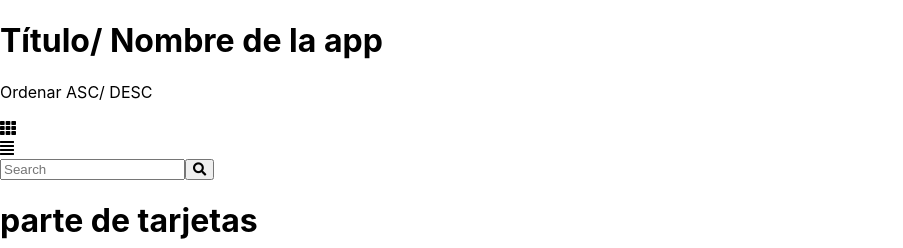
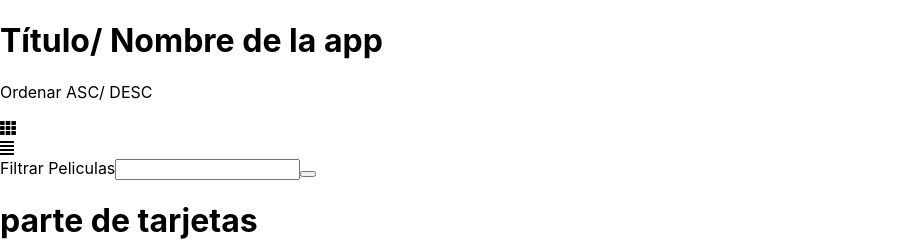
Before and after one commit to federico-creator/Proyecto-Final-Prog3-Grupo8, a React (Create React App) app in the folder proyecto/: page / in a window 1280 px wide. Shown: the top 248 px of the page, without its empty margins (0-903 px from the left). Built offline with nearby package versions, Linux system fonts and the light colour scheme; no server answers.

Commit message:
filtrado listo

```diff
--- a/proyecto/src/App.js
+++ b/proyecto/src/App.js
@@ -1,42 +1,16 @@
-import { Component } from 'react';
 import './App.css';
-import Header from './Components/Header/Header';
-import Tarjetas from './Components/Tarjetas/Tarjetas';
+import Main from './Components/Main/Main';
 import Footer from './Components/Footer/Footer';
 
-class App extends Component {
-  constructor(){
-    super()
-    this.state={
-      display: "cuadricula"
-    }
-  }
-
-  cuadriculado(){
-    this.setState({
-      display: "cuadricula"
-    })
-  }
-
-  alineado(){
-    this.setState({
-      display: "lineal"
-    })
-  }
-
-  render(){
-    /* console.log(this.state.display); */
+function App () {
     return (
       <div>
-        <Header
-        cuadriculado={()=>this.cuadriculado()}
-        alineado={()=>this.alineado()}/>
-        <Tarjetas display={this.state.display}/>
+        <Main/>
         <Footer/>
       </div>
     );
   }
-  }
+
 
 
 export default App;
--- /dev/null
+++ b/proyecto/src/Components/Filtrado/Filtrado.js
@@ -0,0 +1,43 @@
+import React, {Component} from "react"
+
+
+class Filtrado extends Component{
+
+    constructor(props){
+        super(props)
+        this.state={
+            filter: ""
+
+        }
+    }
+
+     enviarSubmit(e){
+        e.preventDefault()
+    }
+
+    cambios(e){
+        this.setState({
+            filter: e.target.value
+        }, ()=> this.props.filtrar(this.state.filter))
+    }
+
+
+
+
+    render(){
+        console.log(this.state.personajes);
+        return(
+            <form onSubmit={(e)=>this.enviarSubmit(e)}>
+
+                <label>Filtrar Peliculas</label>
+                <input type="text" name= "name" onChange={(e)=>this.cambios(e)} value={this.state.filter}  />
+                <button type= "submit" ></button>
+            </form>
+
+
+        )
+    }
+}
+
+
+export default Filtrado
--- a/proyecto/src/Components/Header/Header.js
+++ b/proyecto/src/Components/Header/Header.js
@@ -1,5 +1,6 @@
 import React  from "react"
 import "./Header.css"
+import Filtrado from "../Filtrado/Filtrado"
 
 //por ahora es sin estado, seguro despues hay que cambiarlo
 function Header(props) {
@@ -11,10 +12,7 @@ function Header(props) {
             <i className="fas fa-th"onClick={()=>props.cuadriculado()}></i>
             <br></br>
             <i className="fas fa-align-justify" onClick={()=>props.alineado()}></i>
-            <form action="">
-                <input type="text" name="search" id="" placeholder="Search"/>
-                <button type="submit"><i className="fas fa-search"></i></button>
-            </form>
+            <Filtrado filtrar={(texto)=> props.filtrar(texto)}/>
         </section>
     </header>
 
--- a/proyecto/src/Components/Tarjetas/Tarjetas.js
+++ b/proyecto/src/Components/Main/Main.js
@@ -1,6 +1,7 @@
 import React, {Component} from "react"
 import Tarjeta from './Tarjeta/Tarjeta'
 import "./Tarjetas.css"
+import Header from "../Header/Header"
 class Tarjetas extends Component{
 
     constructor(props){
@@ -12,7 +13,7 @@ class Tarjetas extends Component{
             peliculasEnExposición: [],
             peliculasBorradas:[],
             cargando: false,
-            display: props.display
+            display: "cuadricula"
         }
     }
 
@@ -25,7 +26,9 @@ class Tarjetas extends Component{
                 peliculas: data.results,
                 peliculasOriginales: data.results,
                 pagina: this.state.pagina + 1
-            })})
+            }, ()=> this.setState({
+                peliculasActuales: this.state.peliculas })
+            )})
             .catch( error => console.log(error));
     }
 
@@ -34,14 +37,16 @@ class Tarjetas extends Component{
         this.setState({
             peliculas: buenas,
             peliculasBorradas: this.state.peliculasBorradas.concat(id)
-        })
+        }, ()=> this.setState({
+            peliculasActuales: this.state.peliculas }))
     }
 
     resetOriginales(){
         this.setState({
             peliculas: this.state.peliculasOriginales,
             pagina: 2
-        })
+        }, ()=> this.setState({
+            peliculasActuales: this.state.peliculas }))
     }
 
     resetBorrados(){
@@ -53,13 +58,17 @@ class Tarjetas extends Component{
                    peliculas: this.state.peliculas.concat(data),
                    peliculasBorradas: []
 
-               })
+               }, ()=> this.setState({
+                peliculasActuales: this.state.peliculas }))
            })
            .catch(error => console.log(error))
        ))
    }
 
-   verMas(){
+   verMasPelis(){
+        this.setState({
+            cargando: false
+        })
     fetch(`https://api.themoviedb.org/3/movie/popular?api_key=a0959ac201dc94da76d17af9fee2bfd2&language=en-US&page=${this.state.pagina}`)
     .then( response => response.json())
     .then( data  => {
@@ -67,20 +76,47 @@ class Tarjetas extends Component{
         cargando: true,
         peliculas: this.state.peliculas.concat(data.results),
         pagina: this.state.pagina + 1
-    })})
+    }, ()=> this.setState({
+        peliculasActuales: this.state.peliculas, cargando: true }))})
     .catch( error => console.log(error));
    }
 
-    render(){
-     console.log(this.state.display);
+   Filter(texto){
+        let peliculasFiltradas = this.state.peliculasActuales.filter((pelicula) => pelicula.title.toLowerCase().includes(texto.toLowerCase()))
+         this.setState({
+            peliculas: peliculasFiltradas
+        })
+   }
+   cuadriculado(){
+    this.setState({
+      display: "cuadricula"
+    })
+  }
+
+  alineado(){
+    this.setState({
+      display: "lineal"
+    })
+  }
+
+
+   render(){
+       console.log(this.state.display);
+
 
         return(
             <>
+                <Header
+                cuadriculado={()=>this.cuadriculado()}
+                alineado={()=>this.alineado()}
+                filtrar={(texto)=>this.Filter(texto)}/>
 
                 <h1>parte de tarjetas</h1>
 
+                {this.state.peliculas == "" && this.state.cargando === true ? <h2>Lo sentimos, No hay pelicuals relacionadas con su busqueda</h2> : "" }
 
-                <div className="movie">
+
+                <div className="movie" /* className={`${this.state.display == "cuadricula" ? 'true' : 'false'}`} */>
                    {
                         this.state.cargando === false ?
                           <img src="https://tenor.com/view/cargando-gif-7991979" alt="cargando..."/>:
@@ -91,10 +127,9 @@ class Tarjetas extends Component{
                     borrarPelicula={(id) => this.borrarPelicula(id)}/> )}
                 </div>
 
-                <button onClick={()=>this.verMas()} >Mas peliculas</button>
+                <button onClick={()=>this.verMasPelis()} >Mas peliculas</button>
                 <button onClick={() => this.resetOriginales()}>Reset Originales</button>
                 <button onClick={() => this.resetBorrados()}>Reset Borrados</button>
-
             </>
         )
     }
```
Also changed, not shown: proyecto/src/Components/Main/Tarjeta/Tarjeta.css (renamed from proyecto/src/Components/Tarjetas/Tarjeta/Tarjeta.css), proyecto/src/Components/Main/Tarjeta/Tarjeta.js (renamed from proyecto/src/Components/Tarjetas/Tarjeta/Tarjeta.js), proyecto/src/Components/Main/Tarjeta/Tarjeta2.css (renamed from proyecto/src/Components/Tarjetas/Tarjeta/Tarjeta2.css), proyecto/src/Components/Main/Tarjetas.css (renamed from proyecto/src/Components/Tarjetas/Tarjetas.css).
